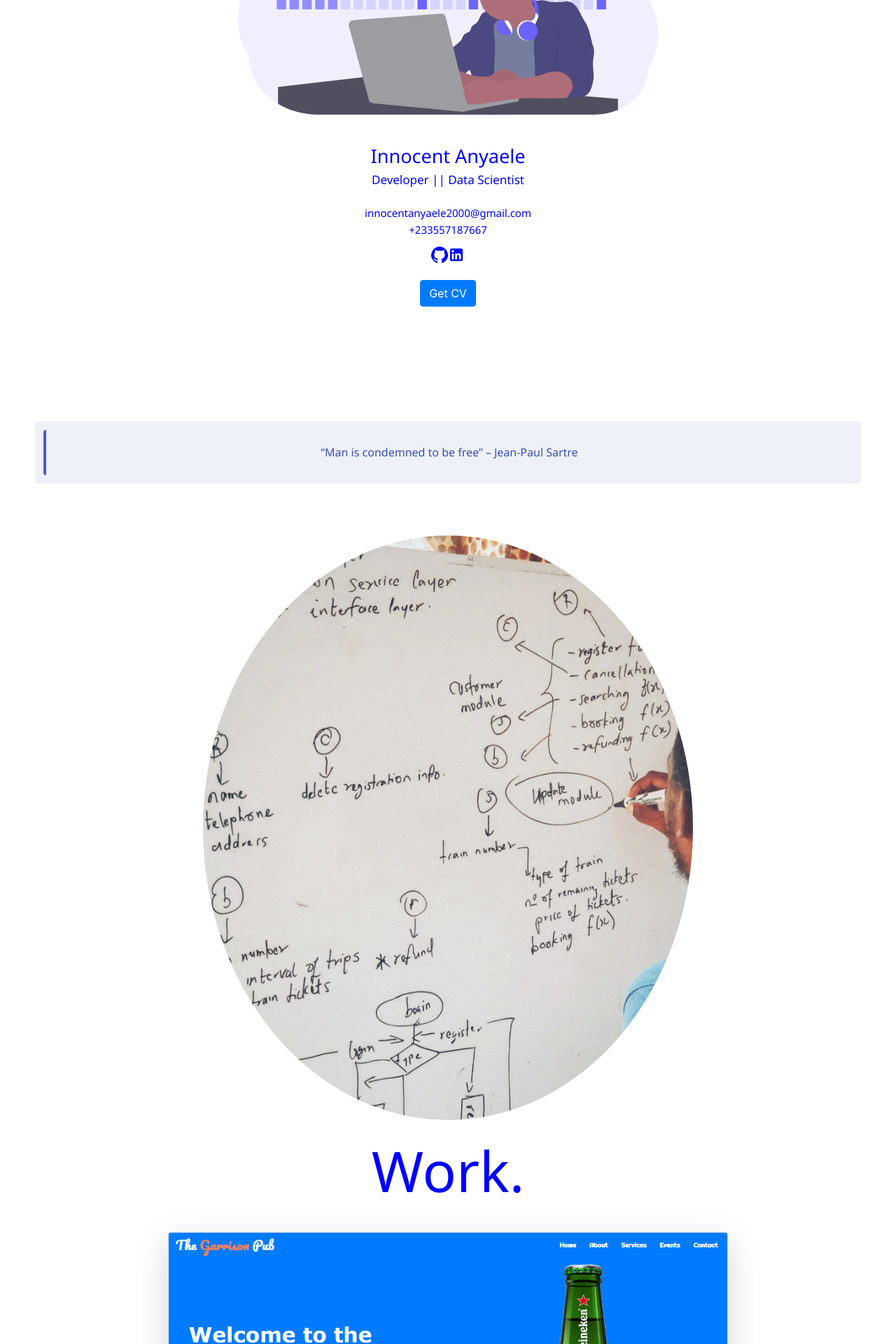
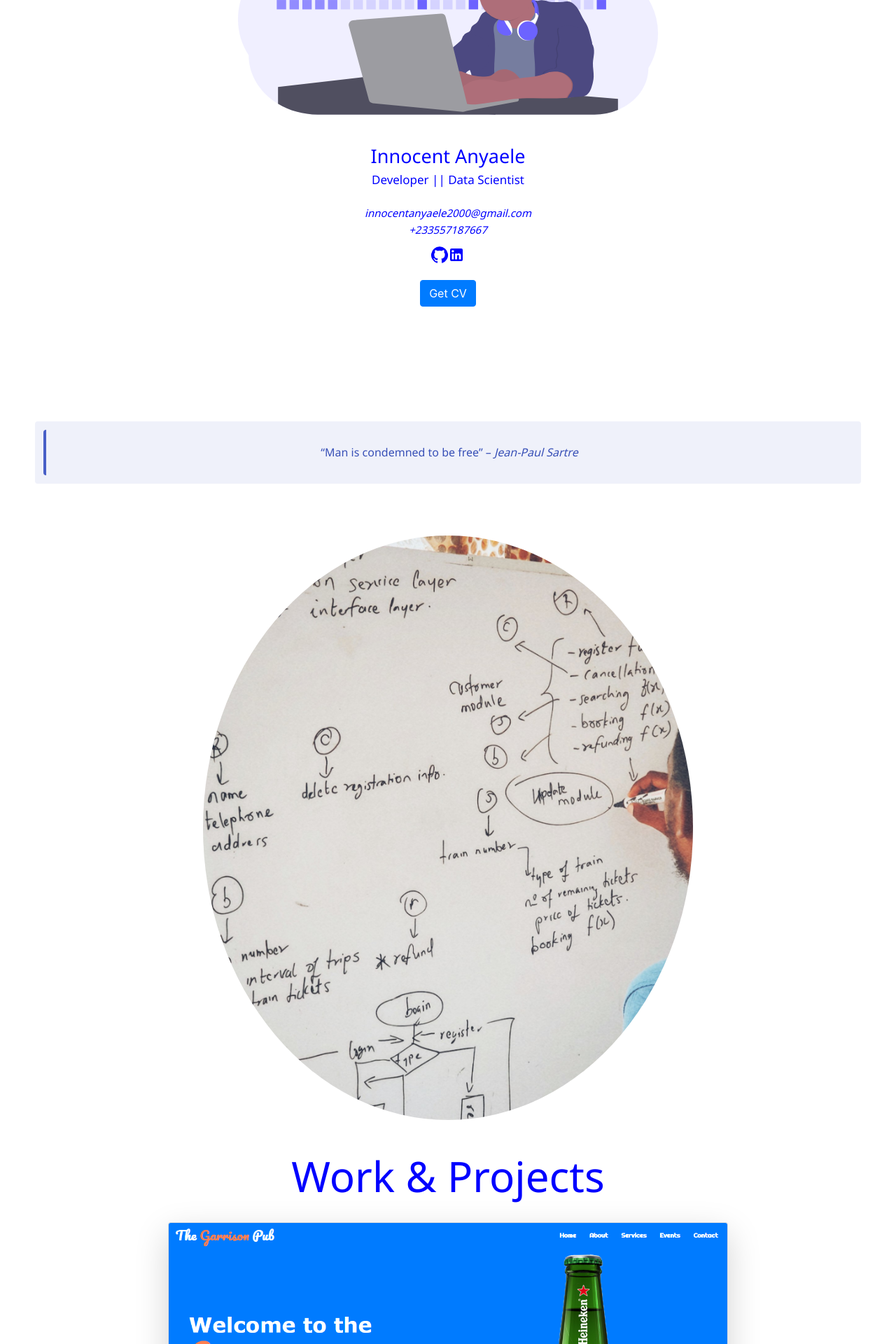
Before and after one commit to InnocentAnyaele/innocent_portfolio, a React (Create React App) app: page / in a window 1280 px wide. Shown: the part 248-2168 px from the top of the page at 70% size. Built offline with nearby package versions, Linux system fonts and the light colour scheme; a web font is replaced by a local one.

Commit message:
minor changes

```diff
--- a/src/components/Header.js
+++ b/src/components/Header.js
@@ -33,7 +33,7 @@ function Header() {
 					<br></br>
 					<br></br>
 					<span className='field' style={{ fontSize: '15px', color: 'blue' }}>
-						innocentanyaele2000@gmail.com <br></br> +233557187667
+						<i>innocentanyaele2000@gmail.com <br></br> +233557187667 </i>
 						</span>
 						<br></br>
 					<ul
@@ -68,7 +68,7 @@ function Header() {
 						style={{ height: 'auto', padding: '50px' }}>
 						<article className='about-message message is-link mx-auto p-3 img-fluid'>
 							<div className='message-body text-center'>
-							“Man is condemned to be free” – Jean-Paul Sartre
+							“Man is condemned to be free” – <i>Jean-Paul Sartre</i>
 							</div>
 						</article>
 					</div>
--- a/src/components/Work.js
+++ b/src/components/Work.js
@@ -5,9 +5,9 @@ import { WorkList } from './WorkList';
 
 function Work() {
 	return (
-		<div className='mx-auto' style={{ textAlign: 'center' }}>
-			<h3 style={{ fontSize: '80px', color: 'blue' }} className='work-title'>
-				Work.
+		<div className='mx-auto' style={{ textAlign: 'center', paddingTop: '20px' }}>
+			<h3 style={{ fontSize: '60px', color: 'blue' }} className='work-title'>
+				Work & Projects
 			</h3>
 
 			<div>
```
